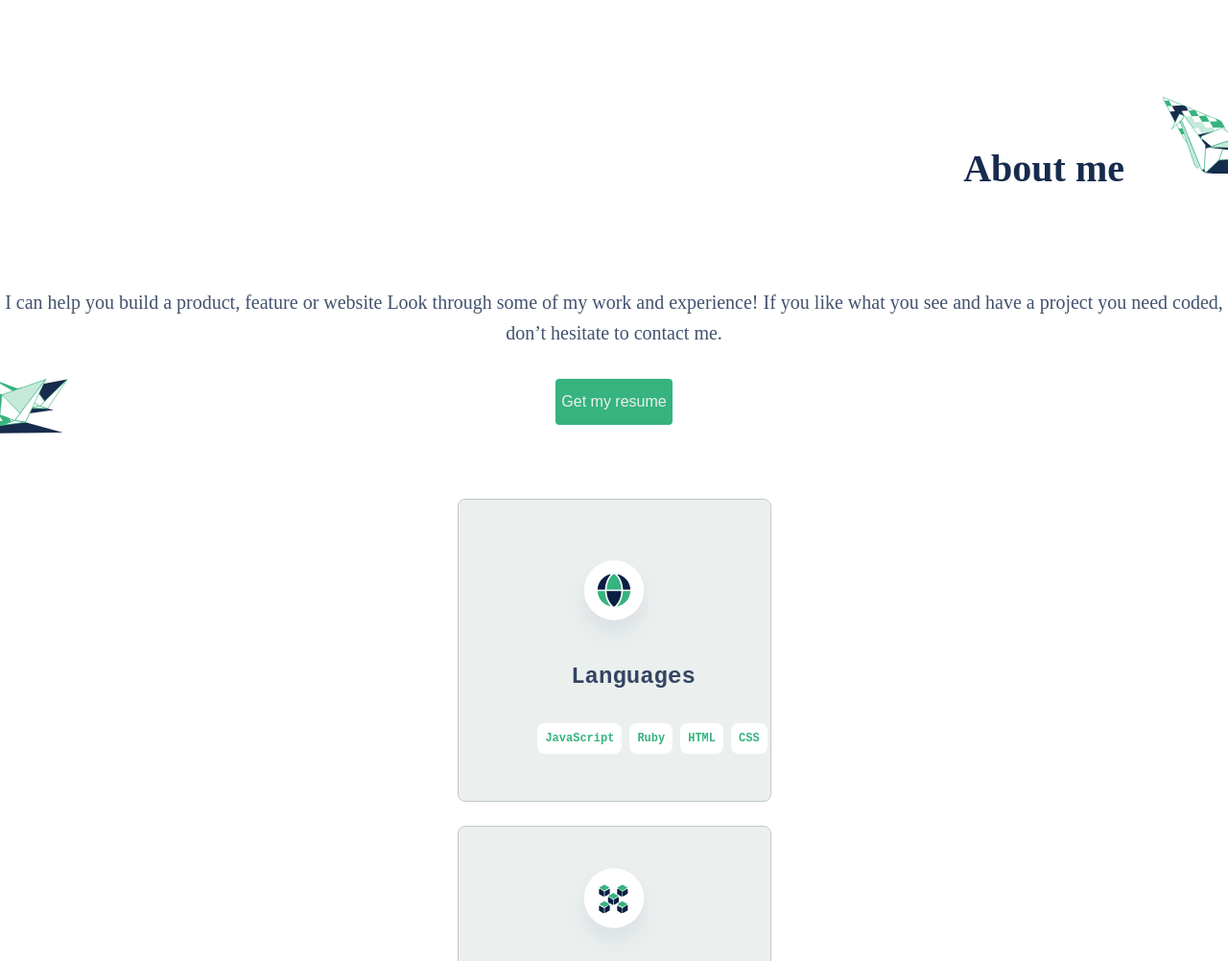
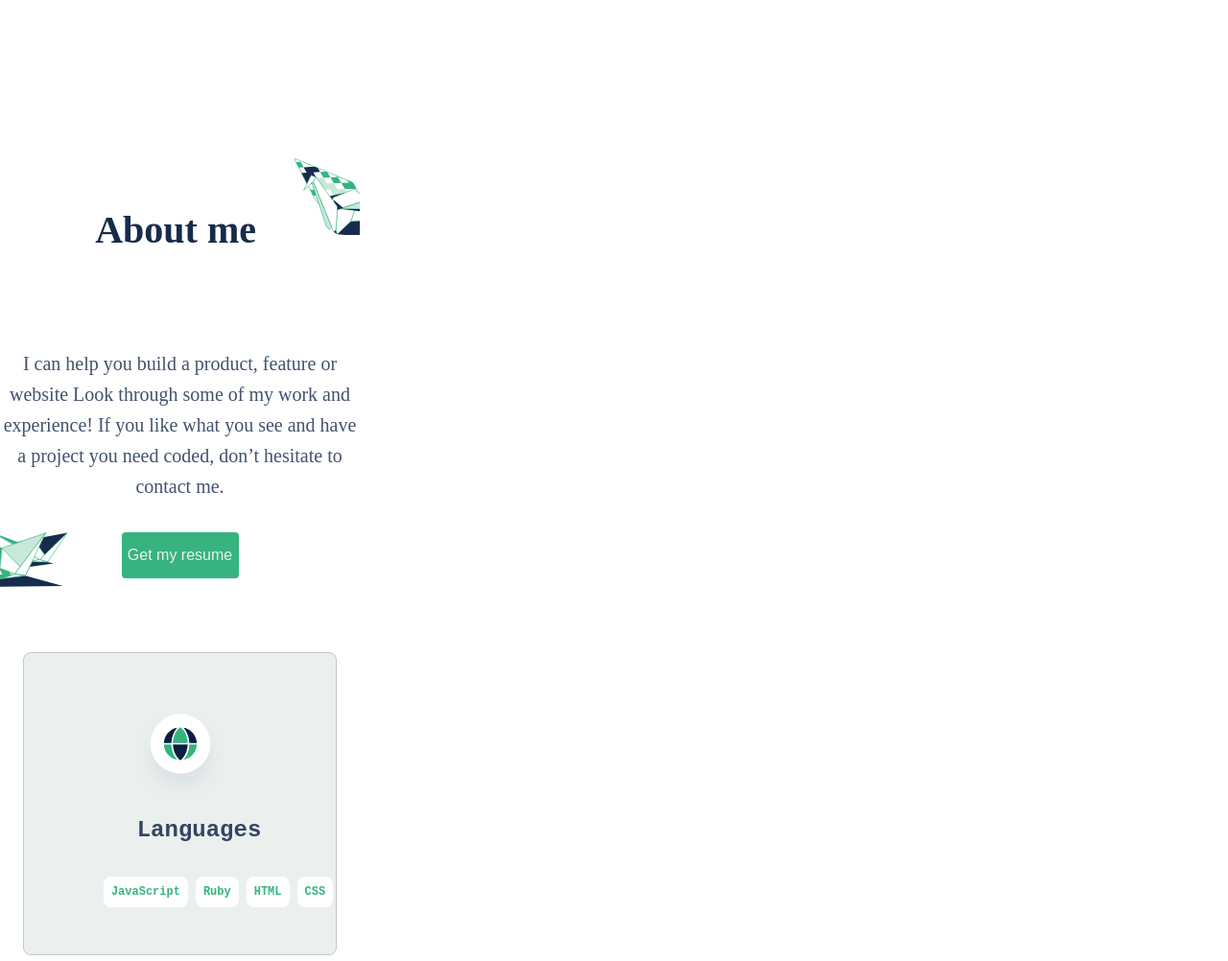
Before and after one commit to KiengPhyl/Portfolio-setup-and-mobile-first1, a website: page index.html in a window 1280 px wide. Shown: the part 4668-5670 px from the top of the page at 96% size. Drawn offline with Linux system fonts and the light colour scheme.

Commit message:
Update style.css

```diff
--- a/style.css
+++ b/style.css
@@ -333,6 +333,14 @@ ul {
   border-radius: 12px 12px 0 0;
 }
 
+.about-container {
+  width: 375px;
+  height: 1522px;
+  padding-top: 64px;
+  padding-bottom: 64px;
+  padding-right: 24px;
+}
+
 .button-text:hover {
   box-shadow: 0 8px 16px rgba(54, 179, 127, 0.24);
   transition-duration: 1s;
```
